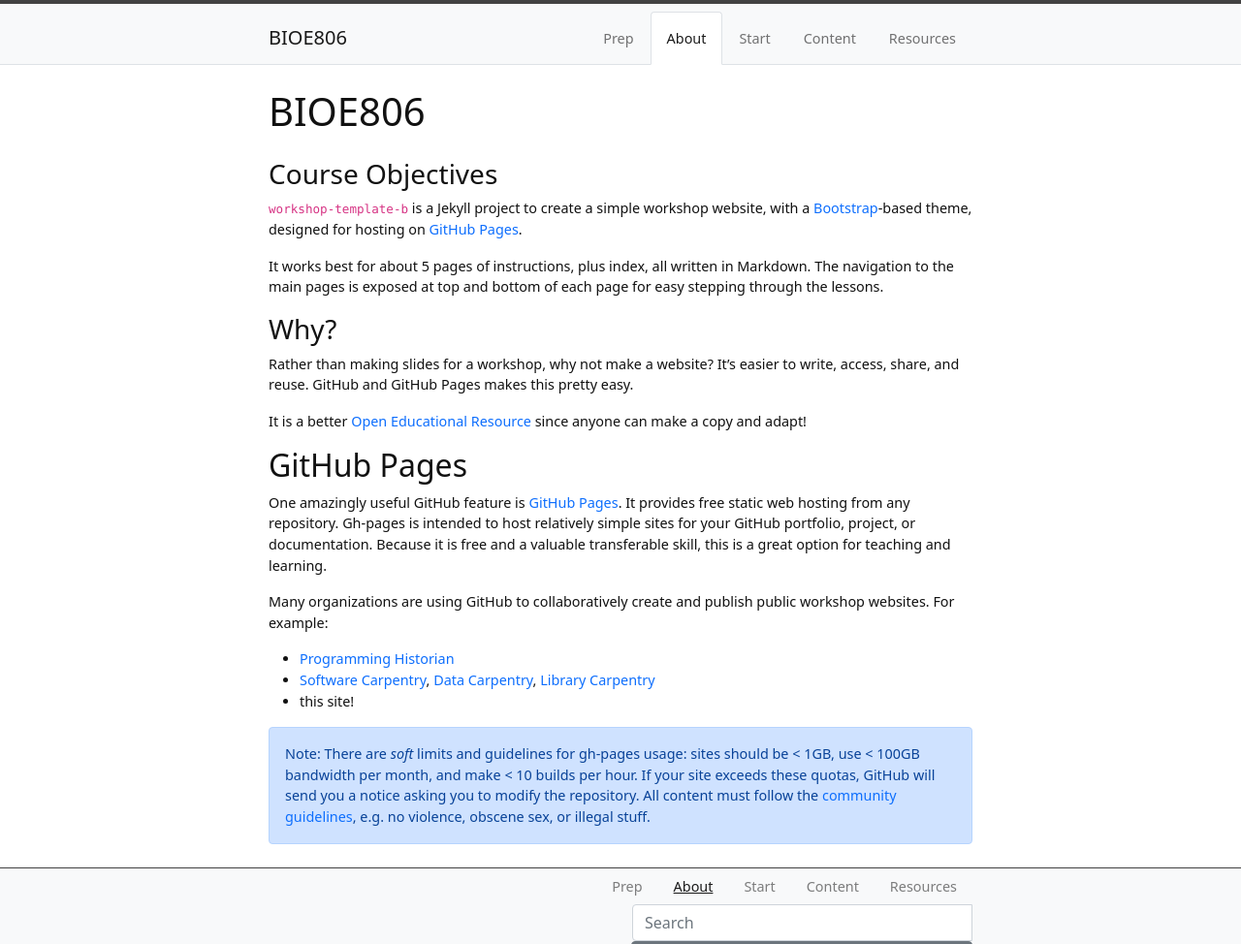
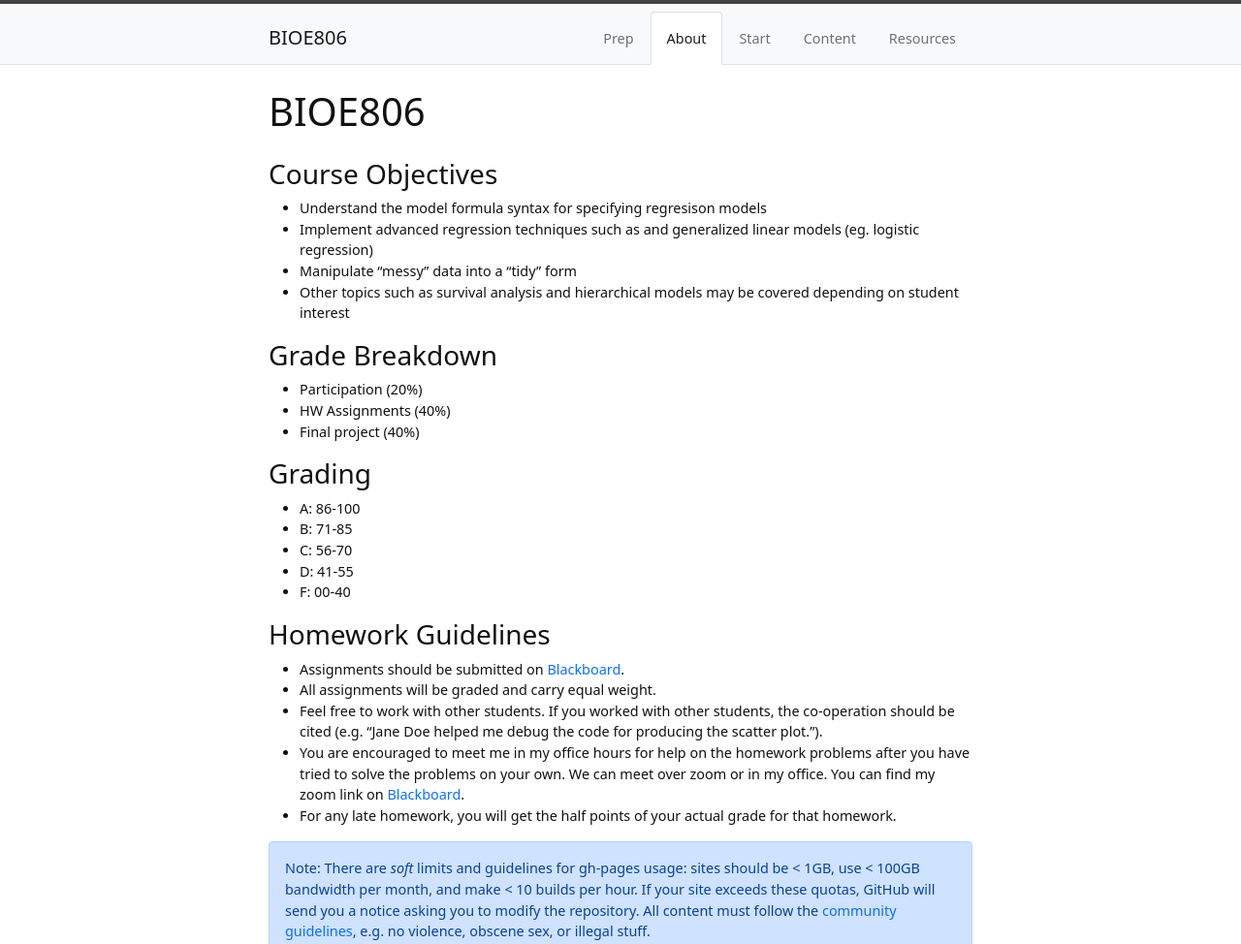
Before and after one commit to XiaoyuLiang/BIOE806-Spring2022, a Jekyll site: the page built from content/1-intro.md, in a window 1280 px wide, cut to the strip 0-974 px from the top of the page. Shown: the whole strip at 97% size. Built offline with Jekyll 4.4.1, drawn with Linux system fonts in a browser that asks for light colours.

Commit message:
Update 1-intro.md

```diff
--- a/content/1-intro.md
+++ b/content/1-intro.md
@@ -4,32 +4,31 @@ nav: About
 ---
 
 ### Course Objectives
-`workshop-template-b` is a Jekyll project to create a simple workshop website, with a [Bootstrap](https://getbootstrap.com/)-based theme, designed for hosting on [GitHub Pages](https://pages.github.com/).
 
-It works best for about 5 pages of instructions, plus index, all written in Markdown.
-The navigation to the main pages is exposed at top and bottom of each page for easy stepping through the lessons.
+ - Understand the model formula syntax for specifying regresison models
+ - Implement advanced regression techniques such as and generalized linear models (eg. logistic regression)
+ - Manipulate “messy” data into a “tidy” form
+ - Other topics such as survival analysis and hierarchical models may be covered depending on student interest
 
-### Why?
+### Grade Breakdown
+ - Participation (20%)
+ - HW Assignments (40%)
+ - Final project (40%)
 
-Rather than making slides for a workshop, why not make a website?
-It's easier to write, access, share, and reuse.
-GitHub and GitHub Pages makes this pretty easy.
+### Grading
+ - A: 86-100
+ - B: 71-85
+ - C: 56-70
+ - D: 41-55
+ - F: 00-40
 
-It is a better [Open Educational Resource](https://en.wikipedia.org/wiki/Open_educational_resources) since anyone can make a copy and adapt!
+### Homework Guidelines
+ - Assignments should be submitted on [Blackboard](https://blackboard.uthsc.edu/ultra/institution-page).
+ - All assignments will be graded and carry equal weight.
+ - Feel free to work with other students. If you worked with other students, the co-operation should be cited (e.g. “Jane Doe helped me debug the code for producing the scatter plot.”).
+ - You are encouraged to meet me in my office hours for help on the homework problems after you have tried to solve the problems on your own. We can meet over zoom or in my office. You can find my zoom link on [Blackboard](https://blackboard.uthsc.edu/ultra/institution-page).
+ - For any late homework, you will get the half points of your actual grade for that homework.
 
-## GitHub Pages
-
-One amazingly useful GitHub feature is [GitHub Pages](https://guides.github.com/features/pages/).
-It provides free static web hosting from any repository.
-Gh-pages is intended to host relatively simple sites for your GitHub portfolio, project, or documentation.
-Because it is free and a valuable transferable skill, this is a great option for teaching and learning.
-
-Many organizations are using GitHub to collaboratively create and publish public workshop websites.
-For example:
-
-- [Programming Historian](http://programminghistorian.org/)
-- [Software Carpentry](https://software-carpentry.org/), [Data Carpentry](http://www.datacarpentry.org/), [Library Carpentry](https://librarycarpentry.org/)
-- this site!
 
 {% capture text %}Note:
 There are *soft* limits and guidelines for gh-pages usage: sites should be < 1GB, use < 100GB bandwidth per month, and make < 10 builds per hour.
```
